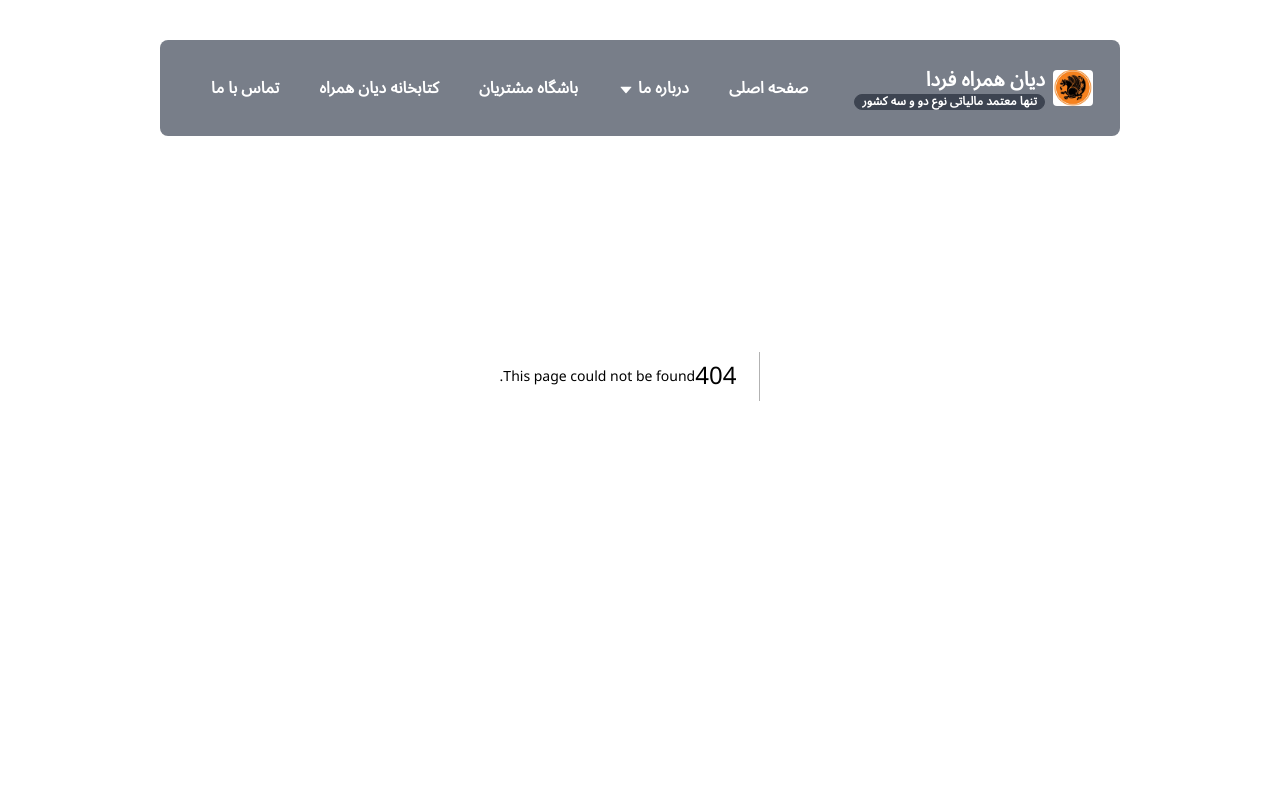
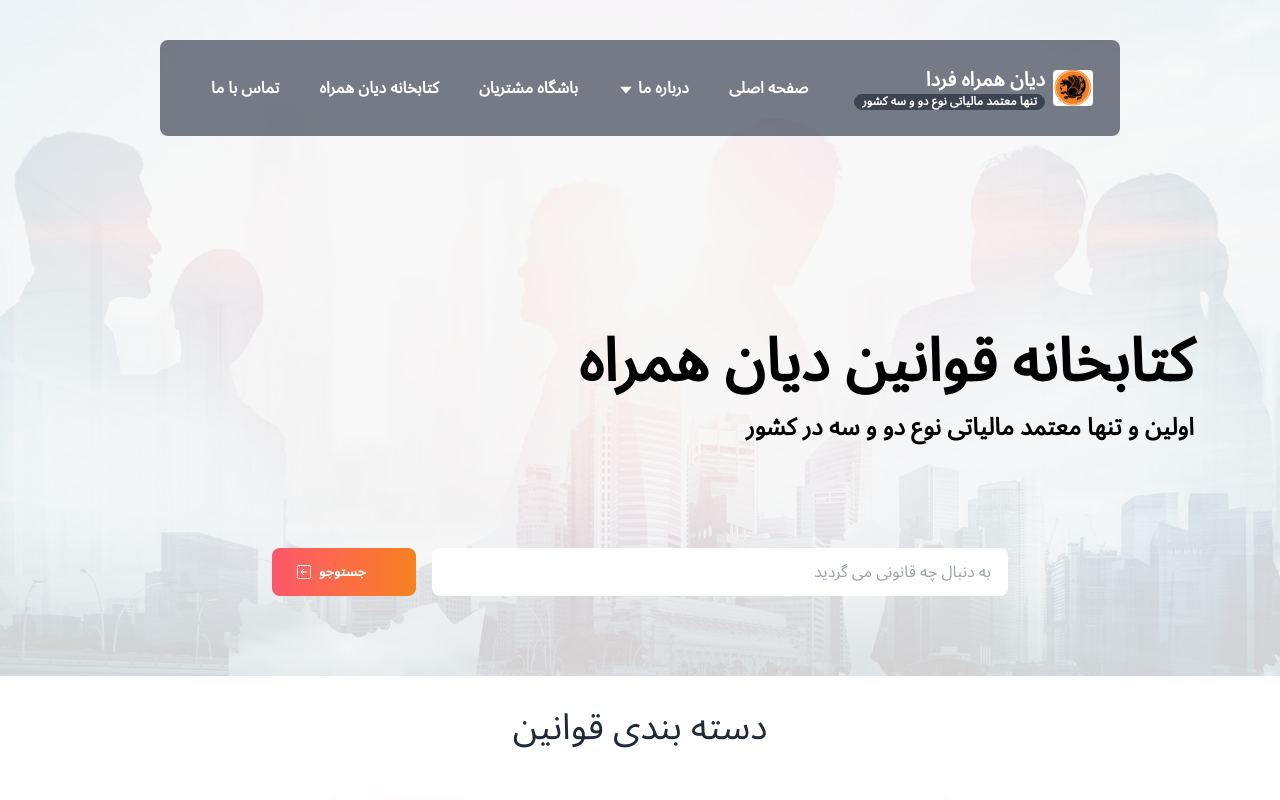
Before and after one commit to Mansour-VN/DianHamrah, a Next.js app: page /Library in a window 1280 px wide. Before the commit this address had no page. Shown: the top 800 px of the page. Built offline with nearby package versions, Linux system fonts and the light colour scheme.

Commit message:
refactor : edit bg

```diff
--- a/public/Constants/dummy.js
+++ b/public/Constants/dummy.js
@@ -268,3 +268,7 @@ export const Logos = [{
 }
 
 ]
+
+export const Library=[
+
+]
--- a/src/common/components/Header/DeskTopMenu.jsx
+++ b/src/common/components/Header/DeskTopMenu.jsx
@@ -31,7 +31,7 @@ const DeskTopMenu = () => {
 
                 <li>
 
-                    <Link href="/Legislation" className="hover:cursor-pointer hover:bg-slate-600 p-2 rounded-lg">
+                    <Link href="/Library" className="hover:cursor-pointer hover:bg-slate-600 p-2 rounded-lg">
                         کتابخانه دیان همراه
                     </Link>
 
--- a/src/common/components/Header/MobileMenu.jsx
+++ b/src/common/components/Header/MobileMenu.jsx
@@ -39,7 +39,7 @@ const DeskTopMenu = ({setMenu, menu}) => {
                 </li>
 
                 <li onClick={()=>setMenu(!menu)} className="border-2 border-slate-700 w-full text-center p-2 rounded-lg">
-                    <Link href="/Legislation" >
+                    <Link href="/Library" >
                         کتابخانه دیان همراه
                     </Link>
 
--- a/src/module/AboutUs/History/index.tsx
+++ b/src/module/AboutUs/History/index.tsx
@@ -1,12 +1,13 @@
 import Image from "next/image";
 import headerBg from "public/assets/images/background/header-bg.png";
 import about_image from "public/assets/images/People/about-img2.png";
+import Link from "next/link";
 
 const History = () => {
     return (
         <div id="History" className="block w-full">
             <div
-                className="w-full flex items-center justify-center relative flex-col h-[300px]  ">
+                className="w-full flex items-center justify-center relative flex-col md:h-[700px] h-[400px]  ">
                 <div className="w-full  z-0 bg-cover">
                     <Image placeholder="blur"
                            quality={100}
@@ -19,7 +20,7 @@ const History = () => {
                 <div className="z-1 absolute container flex md:flex-row-reverse flex-col items-center justify-between ">
                     <div className="text-sm breadcrumbs">
                         <ul>
-                            <li><a>صفحه اصلی</a></li>
+                            <li><Link href="/">صفحه اصلی</Link></li>
                             <li className="text-official">درباره ما</li>
 
                         </ul>
--- a/src/module/Legistion/TitleLegislation/index.tsx
+++ b/src/module/Legistion/TitleLegislation/index.tsx
@@ -6,7 +6,7 @@ import {BsArrowLeftSquare} from "react-icons/bs";
 
 const TitleLegislation = () => {
     return (
-        <div id="Legislation" className="w-full flex items-center justify-center relative flex-col w-full md:h-[700px] h-[1300px]  ">
+        <div id="Library" className="w-full flex items-center justify-center relative flex-col md:h-[700px] h-[400px] ">
             <div className="w-full z-0 	bg-cover">
                 <Image placeholder="blur"
                        quality={100}
@@ -14,7 +14,7 @@ const TitleLegislation = () => {
                        sizes="100vw"
                        style={{
                            objectFit: 'cover',
-                       }} src={headerBg} alt="image"/>
+                       }} src={headerBg} alt="backImage"/>
             </div>
             <div
                 className="container flex flex-wrap flex-row  justify-center items-center mx-auto  z-10 absolute bottom-0	">
--- a/src/module/Legistion/index.tsx
+++ b/src/module/Legistion/index.tsx
@@ -5,7 +5,7 @@ import ContentLegislation from "./ContentLegislation";
 
 const Legislation = () => {
     return (
-        <div className="flex flex-col items-center">
+        <div className="flex flex-col w-full items-center">
             <TitleLegislation/>
             <ContentLegislation/>
         </div>
```
Also changed, not shown: src/pages/Library/index.tsx (renamed from src/pages/Legislation/index.tsx).
